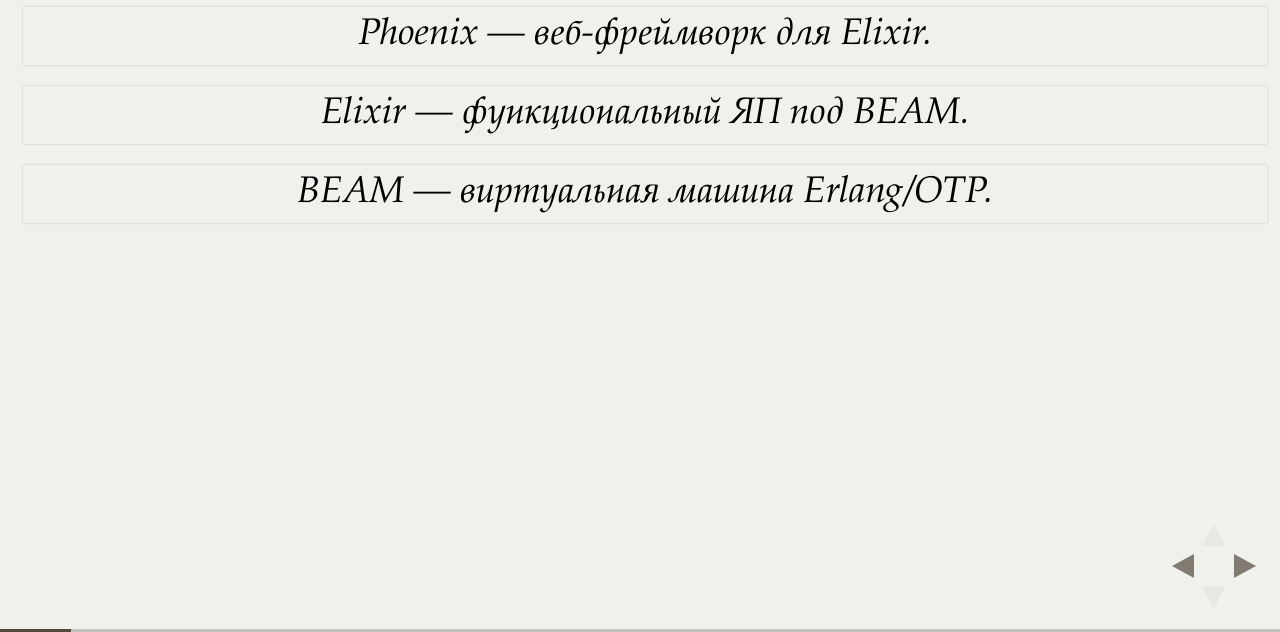
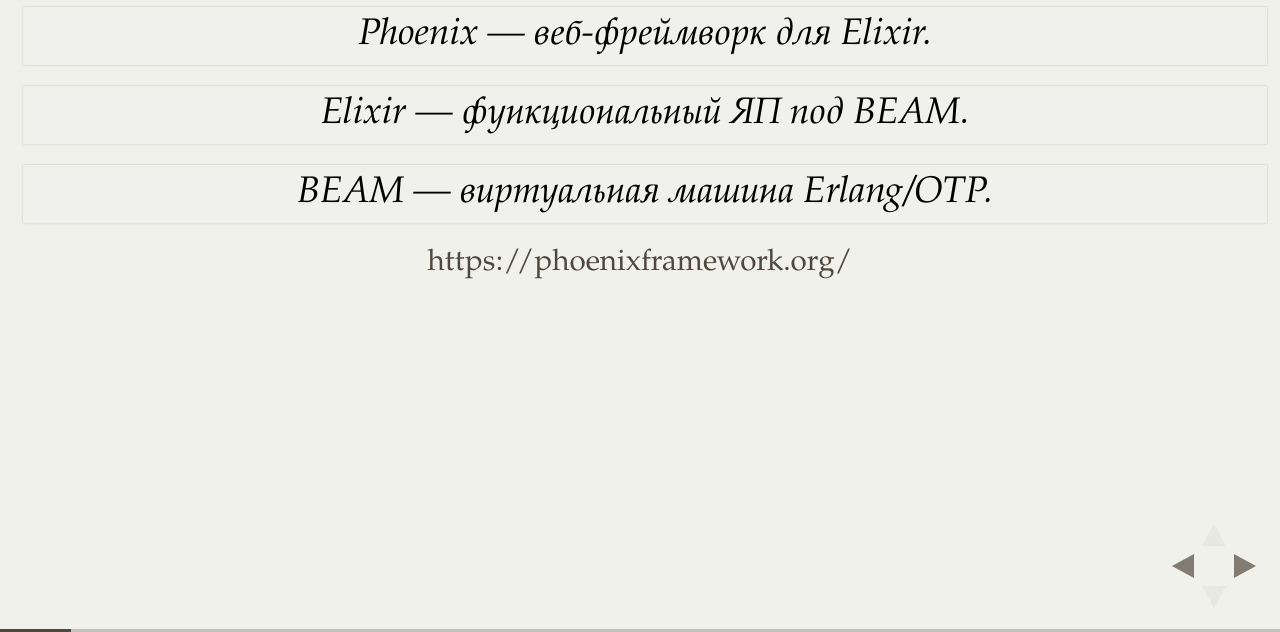
Before and after one commit to romul/phoenix-intro, a plain HTML site: page index.html in a window 1280 px wide. Both pictures are taken after a click on the button 1251 px from the left and 734 px from the top of the page. Shown: the part 168-800 px from the top of the page. Drawn offline with Linux system fonts and the light colour scheme.

Commit message:
Add link to Phoenix site.

```diff
--- a/index.html
+++ b/index.html
@@ -26,6 +26,9 @@
           <blockquote style="width:100%">Phoenix — веб-фреймворк для Elixir.</blockquote>
           <blockquote style="width:100%">Elixir — функциональный ЯП под BEAM.</blockquote>
           <blockquote style="width:100%">BEAM — виртуальная машина Erlang/OTP.</blockquote>
+          <p>
+            <a href="https://phoenixframework.org/">https://phoenixframework.org/</a>
+          </p>
         </section>
         <section>
           <h2>Зачем ещё один фреймворк?</h2>
```
